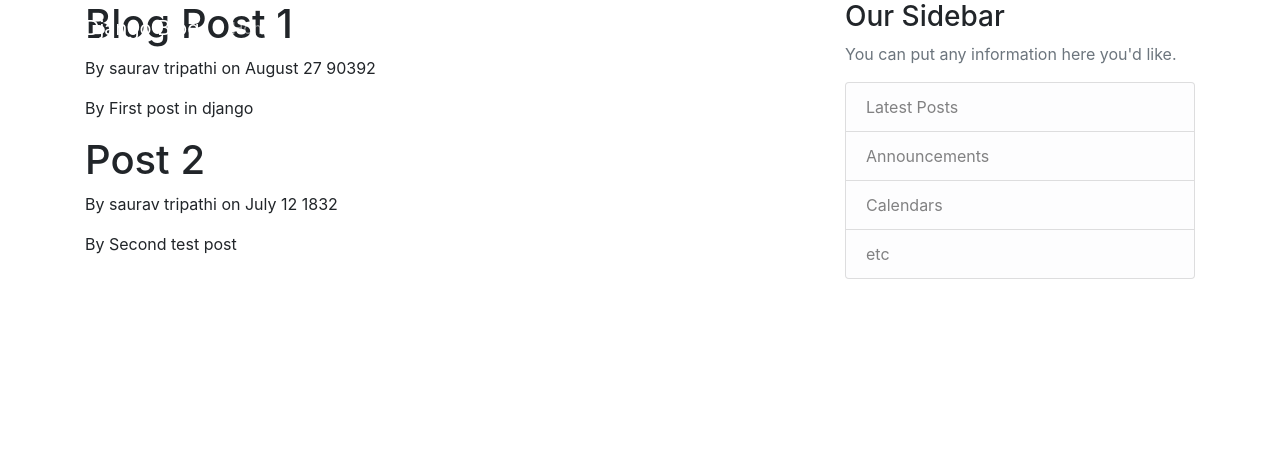
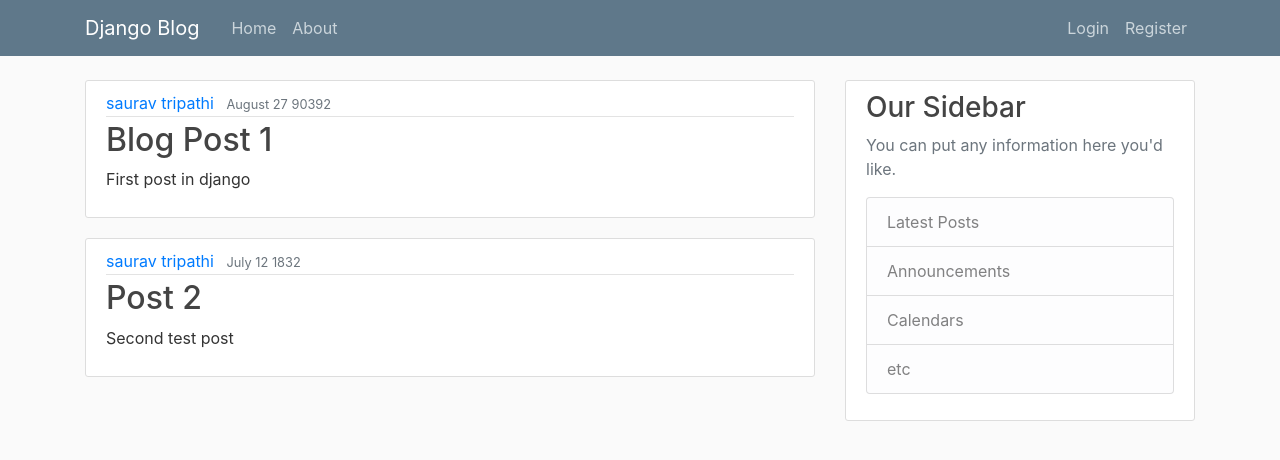
Before and after one commit to isauravmanitripathi/blog-website, a Django app: page / in a window 1280 px wide. Shown: the top 460 px of the page. Run offline with Django 5.2, Linux system fonts and the light colour scheme; some libraries are stand-ins or nearby versions.

Commit message:
Added css and modification to html files

```diff
--- /dev/null
+++ b/blog_website/blog/static/blog/main.css
@@ -0,0 +1,84 @@
+body {
+  background: #fafafa;
+  color: #333333;
+  margin-top: 5rem;
+}
+
+h1, h2, h3, h4, h5, h6 {
+  color: #444444;
+}
+
+ul {
+  margin: 0;
+}
+
+.bg-steel {
+  background-color: #5f788a;
+}
+
+.site-header .navbar-nav .nav-link {
+  color: #cbd5db;
+}
+
+.site-header .navbar-nav .nav-link:hover {
+  color: #ffffff;
+}
+
+.site-header .navbar-nav .nav-link.active {
+  font-weight: 500;
+}
+
+.content-section {
+  background: #ffffff;
+  padding: 10px 20px;
+  border: 1px solid #dddddd;
+  border-radius: 3px;
+  margin-bottom: 20px;
+}
+
+.article-title {
+  color: #444444;
+}
+
+a.article-title:hover {
+  color: #428bca;
+  text-decoration: none;
+}
+
+.article-content {
+  white-space: pre-line;
+}
+
+.article-img {
+  height: 65px;
+  width: 65px;
+  margin-right: 16px;
+}
+
+.article-metadata {
+  padding-bottom: 1px;
+  margin-bottom: 4px;
+  border-bottom: 1px solid #e3e3e3
+}
+
+.article-metadata a:hover {
+  color: #333;
+  text-decoration: none;
+}
+
+.article-svg {
+  width: 25px;
+  height: 25px;
+  vertical-align: middle;
+}
+
+.account-img {
+  height: 125px;
+  width: 125px;
+  margin-right: 20px;
+  margin-bottom: 16px;
+}
+
+.account-heading {
+  font-size: 2.5rem;
+}
--- a/blog_website/blog/templates/blog/base.html
+++ b/blog_website/blog/templates/blog/base.html
@@ -1,3 +1,5 @@
+{% load static %}
+
 <!DOCTYPE html>
 <html lang="en">
 <head>
@@ -8,6 +10,8 @@
 
     <!-- Bootstrap CSS -->
     <link rel="stylesheet" href="https://cdn.jsdelivr.net/npm/bootstrap@4.0.0/dist/css/bootstrap.min.css" integrity="sha384-Gn5384xqQ1aoWXA+058RXPxPg6fy4IWvTNh0E263XmFcJlSAwiGgFAW/dAiS6JXm" crossorigin="anonymous">
+
+    <link rel="stylesheet" type="text/css" href="{% static 'blog/main.css' %}">
 
     {% if title%}
         <meta charset="UTF-8">
@@ -20,14 +24,14 @@
     <header class="site-header">
       <nav class="navbar navbar-expand-md navbar-dark bg-steel fixed-top">
         <div class="container">
-          <a class="navbar-brand mr-4" href="/">Django Blog</a>
+          <a class="navbar-brand mr-4" href="{% url 'blog-home' %}">Django Blog</a>
           <button class="navbar-toggler" type="button" data-toggle="collapse" data-target="#navbarToggle" aria-controls="navbarToggle" aria-expanded="false" aria-label="Toggle navigation">
           <span class="navbar-toggler-icon"></span>
           </button>
           <div class="collapse navbar-collapse" id="navbarToggle">
             <div class="navbar-nav mr-auto">
-              <a class="nav-item nav-link" href="/">Home</a>
-              <a class="nav-item nav-link" href="/about">About</a>
+              <a class="nav-item nav-link" href="{% url 'blog-home' %}">Home</a>
+              <a class="nav-item nav-link" href="{% url 'blog-about' %}">About</a>
             </div>
             <!-- Navbar Right Side -->
             <div class="navbar-nav">
--- a/blog_website/blog/templates/blog/home.html
+++ b/blog_website/blog/templates/blog/home.html
@@ -1,9 +1,16 @@
 {% extends "blog/base.html" %}
 {% block content %}
     {% for post in posts %}
-        <h1>{{ post.title }}</h1>
-        <p>By {{ post.author }} on {{ post.date_posted }}</p>
-        <p>By {{ post.content }}</p>
+        <article class="media content-section">
+          <div class="media-body">
+            <div class="article-metadata">
+              <a class="mr-2" href="#">{{ post.author }}</a>
+              <small class="text-muted">{{ post.date_posted }}</small>
+            </div>
+            <h2><a class="article-title" href="#">{{ post.title }}</a></h2>
+            <p class="article-content">{{ post.content }}</p>
+          </div>
+        </article>
     {% endfor %}
 
 {% endblock content %}
```
